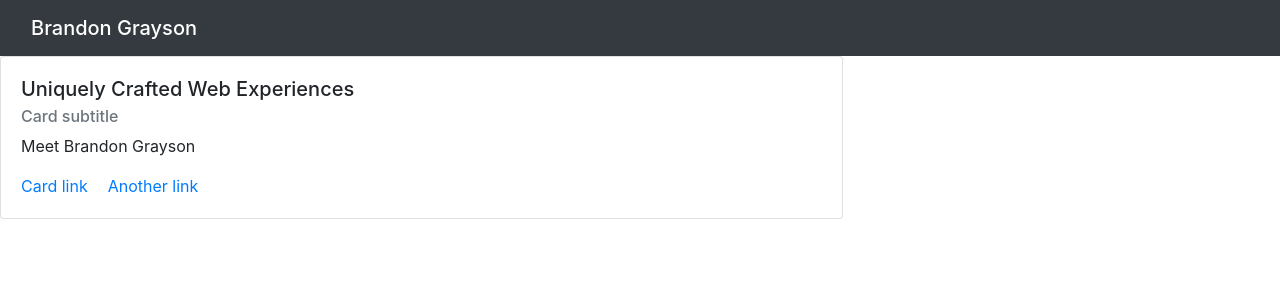
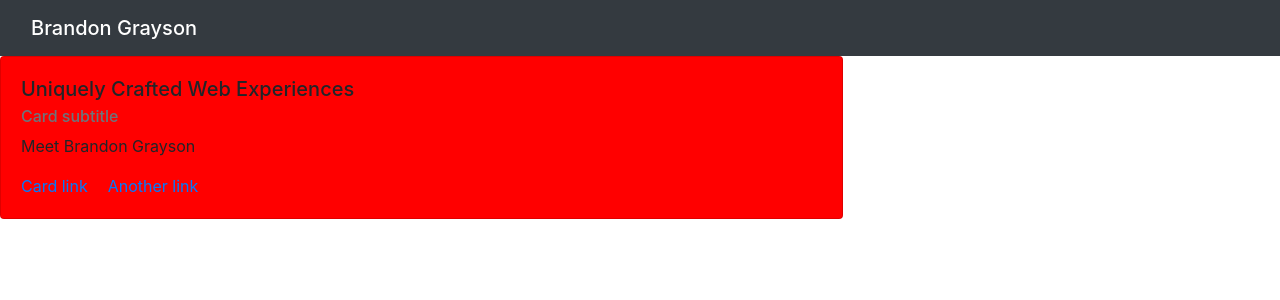
Before and after one commit to BrandonGrayson/react-portfolio, a React (Create React App) app: page / in a window 1280 px wide. Shown: the top 300 px of the page. Built offline with nearby package versions, Linux system fonts and the light colour scheme.

Commit message:
added styles object to hero file to display css

```diff
--- a/src/components/HeroImg/Hero.js
+++ b/src/components/HeroImg/Hero.js
@@ -1,5 +1,6 @@
-import React from 'react';
+import React from 'react'
 import "./styles.css"
+
 
 const styles = {
     card: {
@@ -12,7 +13,7 @@
 		<div className="Container Jumbotron">
 			<div className="row">
 				<div className='col-xs-12 col-sm-12 col-md-8 col-lg-8'>
-					<div className="card">
+					<div className="card" style={styles.card}>
 						<div className="card-body">
 							<h5 className="card-title">Uniquely Crafted Web Experiences</h5>
 							<h6 className="card-subtitle mb-2 text-muted">Card subtitle</h6>
--- a/src/components/HeroImg/styles.css
+++ b/src/components/HeroImg/styles.css
@@ -1,6 +1,6 @@
 /* HERO IMAGE */
 .card {
-    background-color: red;
+    background: red;
 }
 
 /* HERO IMAGE */
--- a/src/components/pagecomponents/components.js
+++ b/src/components/pagecomponents/components.js
@@ -21,6 +21,7 @@
         <div>
             < Navbar />
             < HeroImg />
+
         </div>
     )
 }
--- a/src/index.css
+++ b/src/index.css
@@ -7,7 +7,6 @@
   -moz-osx-font-smoothing: grayscale;
 }
 
-code {
-  font-family: source-code-pro, Menlo, Monaco, Consolas, 'Courier New',
-    monospace;
-}
+/* .card {
+  background: red;
+} */
```
